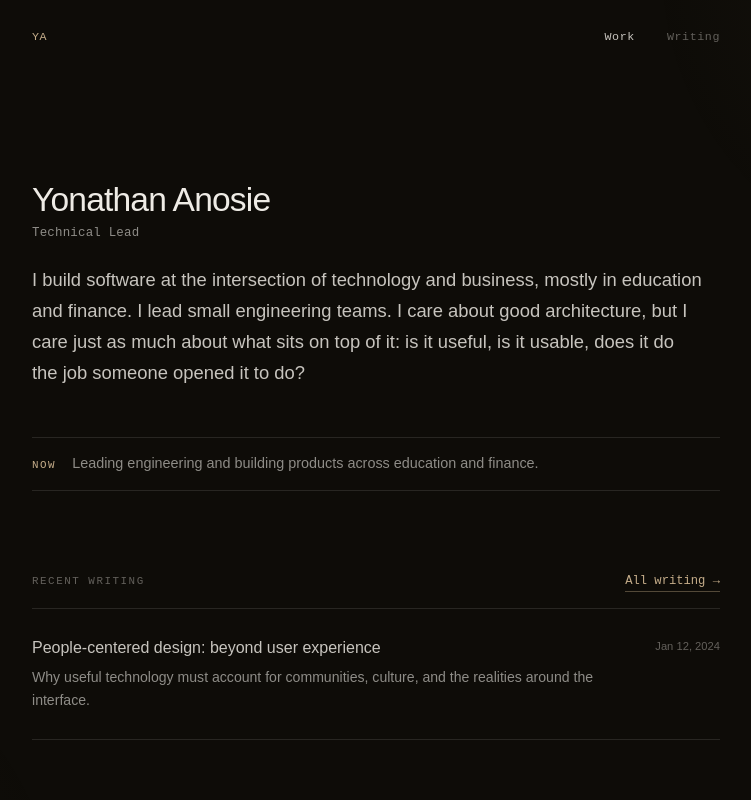
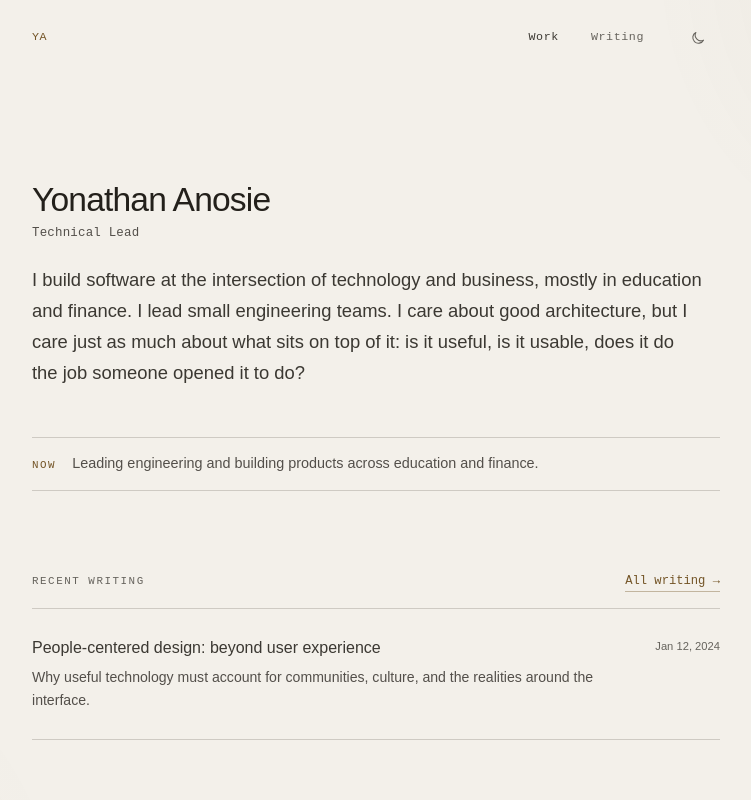
Before and after one commit to yonit1dev/yta, an Astro site: page / in a window 1280 px wide. Shown: the top 800 px of the page, without its empty margins (264-1015 px from the left). Built offline with nearby package versions, Linux system fonts and the light colour scheme; Astro itself is replaced by a stand-in of ours; a web font is replaced by a local one.

Commit message:
Feat: Add light mode toggle

```diff
--- /dev/null
+++ b/public/theme.js
@@ -0,0 +1,64 @@
+(() => {
+  const storageKey = "theme";
+  const root = document.documentElement;
+  const systemPreference = window.matchMedia("(prefers-color-scheme: dark)");
+
+  const getSavedTheme = () => {
+    try {
+      const savedTheme = window.localStorage.getItem(storageKey);
+      return savedTheme === "light" || savedTheme === "dark" ? savedTheme : null;
+    } catch {
+      return null;
+    }
+  };
+
+  const applyTheme = (theme) => {
+    root.dataset.theme = theme;
+
+    const themeColor = document.querySelector("[data-theme-color]");
+    themeColor?.setAttribute("content", theme === "light" ? "#f3efe7" : "#10100f");
+
+    const toggle = document.querySelector("[data-theme-toggle]");
+    if (toggle instanceof HTMLButtonElement) {
+      const isLight = theme === "light";
+      const label = isLight ? "Use dark theme" : "Use light theme";
+      toggle.hidden = false;
+      toggle.setAttribute("aria-label", label);
+      toggle.setAttribute("aria-pressed", String(isLight));
+      toggle.title = label;
+    }
+  };
+
+  const preferredTheme = () => getSavedTheme() ?? (systemPreference.matches ? "dark" : "light");
+
+  applyTheme(preferredTheme());
+
+  const initializeToggle = () => {
+    const toggle = document.querySelector("[data-theme-toggle]");
+    if (!(toggle instanceof HTMLButtonElement)) return;
+
+    applyTheme(preferredTheme());
+
+    toggle.addEventListener("click", () => {
+      const nextTheme = root.dataset.theme === "light" ? "dark" : "light";
+
+      try {
+        window.localStorage.setItem(storageKey, nextTheme);
+      } catch {
+        // The selected theme still applies for this page when storage is unavailable.
+      }
+
+      applyTheme(nextTheme);
+    });
+
+    systemPreference.addEventListener("change", () => {
+      if (!getSavedTheme()) applyTheme(preferredTheme());
+    });
+  };
+
+  if (document.readyState === "loading") {
+    document.addEventListener("DOMContentLoaded", initializeToggle, { once: true });
+  } else {
+    initializeToggle();
+  }
+})();
--- a/src/components/SiteHeader.astro
+++ b/src/components/SiteHeader.astro
@@ -24,6 +24,25 @@ const links = [
           );
         })
       }
+      <li>
+        <button
+          class="theme-toggle"
+          type="button"
+          data-theme-toggle
+          aria-label="Use light theme"
+          aria-pressed="false"
+          title="Use light theme"
+          hidden
+        >
+          <svg class="theme-icon theme-icon-sun" viewBox="0 0 24 24" aria-hidden="true" focusable="false">
+            <circle cx="12" cy="12" r="3.25"></circle>
+            <path d="M12 2.75v2M12 19.25v2M2.75 12h2M19.25 12h2M5.46 5.46l1.42 1.42M17.12 17.12l1.42 1.42M18.54 5.46l-1.42 1.42M6.88 17.12l-1.42 1.42"></path>
+          </svg>
+          <svg class="theme-icon theme-icon-moon" viewBox="0 0 24 24" aria-hidden="true" focusable="false">
+            <path d="M20.25 15.2A8.5 8.5 0 0 1 8.8 3.75a8.5 8.5 0 1 0 11.45 11.45Z"></path>
+          </svg>
+        </button>
+      </li>
     </ul>
   </nav>
 </header>
--- a/src/layouts/BaseLayout.astro
+++ b/src/layouts/BaseLayout.astro
@@ -49,7 +49,7 @@ const serializedStructuredData = structuredData
     {import.meta.env.PROD && (
       <meta
         http-equiv="Content-Security-Policy"
-        content="base-uri 'none'; connect-src 'none'; font-src 'self'; form-action 'none'; frame-src 'none'; img-src 'self' data:; manifest-src 'self'; media-src 'none'; object-src 'none'; script-src 'none'; style-src 'self'; worker-src 'none'"
+        content="base-uri 'none'; connect-src 'none'; font-src 'self'; form-action 'none'; frame-src 'none'; img-src 'self' data:; manifest-src 'self'; media-src 'none'; object-src 'none'; script-src 'self'; style-src 'self'; worker-src 'none'"
       />
     )}
     <meta name="referrer" content="strict-origin-when-cross-origin" />
@@ -68,7 +68,8 @@ const serializedStructuredData = structuredData
     <link rel="icon" href="/favicon-48x48.png" sizes="48x48" type="image/png" />
     <link rel="apple-touch-icon" href="/apple-touch-icon.png" sizes="180x180" />
     <link rel="manifest" href="/site.webmanifest" />
-    <meta name="theme-color" content="#10100f" />
+    <meta name="theme-color" content="#10100f" data-theme-color />
+    <script is:inline src="/theme.js"></script>
 
     <meta property="og:site_name" content={site.name} />
     <meta property="og:type" content={type} />
--- a/src/styles/global.css
+++ b/src/styles/global.css
@@ -38,6 +38,19 @@
   --measure: 43rem;
 }
 
+:root[data-theme="light"] {
+  color-scheme: light;
+  --canvas: oklch(0.955 0.009 82);
+  --surface: oklch(0.925 0.01 82);
+  --ink: oklch(0.245 0.01 82);
+  --ink-soft: oklch(0.34 0.01 82);
+  --muted: oklch(0.43 0.01 82);
+  --quiet: oklch(0.5 0.01 82);
+  --line: oklch(0.84 0.01 82);
+  --accent: oklch(0.47 0.075 75);
+  --accent-bright: oklch(0.36 0.07 75);
+}
+
 *,
 *::before,
 *::after {
@@ -61,6 +74,12 @@ body {
   line-height: 1.65;
   text-rendering: optimizeLegibility;
   -webkit-font-smoothing: antialiased;
+}
+
+body,
+.ambient,
+.theme-toggle {
+  transition: background-color 180ms ease-out, color 180ms ease-out;
 }
 
 ::selection {
@@ -178,6 +197,45 @@ p {
 .site-header nav a:hover,
 .site-header nav a[aria-current="page"] {
   color: var(--ink-soft);
+}
+
+.theme-toggle {
+  display: inline-grid;
+  width: 2.75rem;
+  min-height: 2.75rem;
+  padding: 0;
+  place-items: center;
+  border: 0;
+  background: transparent;
+  color: var(--quiet);
+  cursor: pointer;
+}
+
+.theme-toggle[hidden] {
+  display: none;
+}
+
+.theme-toggle:hover {
+  color: var(--ink-soft);
+}
+
+.theme-icon {
+  width: 1rem;
+  height: 1rem;
+  fill: none;
+  stroke: currentColor;
+  stroke-linecap: round;
+  stroke-linejoin: round;
+  stroke-width: 1.6;
+}
+
+.theme-icon-moon,
+:root[data-theme="light"] .theme-icon-sun {
+  display: none;
+}
+
+:root[data-theme="light"] .theme-icon-moon {
+  display: block;
 }
 
 main {
@@ -574,5 +632,6 @@ main {
   *, *::before, *::after {
     animation-duration: 0.01ms !important;
     animation-iteration-count: 1 !important;
+    transition-duration: 0.01ms !important;
   }
 }
```
Also changed, not shown: 1 other file.
